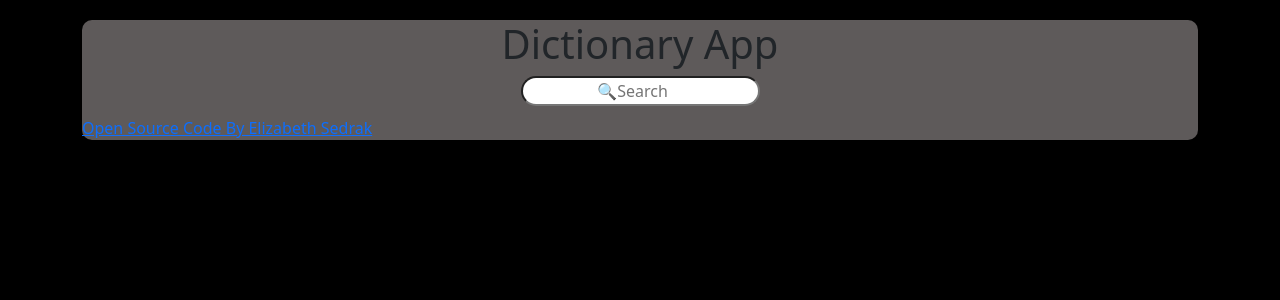
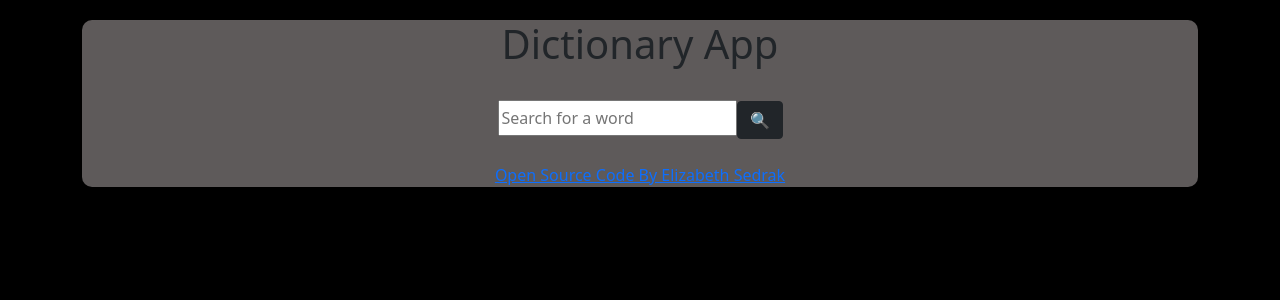
Before and after one commit to ESedrak/dictionary-app, a React (Create React App) app: page / in a window 1280 px wide. Shown: the top 300 px of the page. Built offline with nearby package versions, Linux system fonts and the light colour scheme.

Commit message:
Changed searchBar and footer CSS

```diff
--- a/src/Dictionary.css
+++ b/src/Dictionary.css
@@ -10,16 +10,16 @@
   transition: 2s;
 }
 
-.Dictionary input {
-  margin: 0 auto;
-  margin-bottom: 10px;
-  display: block;
-  border-radius: 30px;
-  max-width: 100%;
+.Dictionary .searchBar {
   text-align: center;
+  padding: 20px;
 }
 
 .Dictionary section:hover {
   background-color: blue;
   transform: scale(1.1);
 }
+
+.Dictionary input {
+  line-height: 30px;
+}
--- a/src/Dictionary.js
+++ b/src/Dictionary.js
@@ -28,11 +28,20 @@ export default function Dictionary() {
     <div className="Dictionary">
       <spam className="searchBar">
         <form onSubmit={handleSearch}>
-          <input
-            type="search"
-            onChange={keywordChange}
-            placeholder="🔍Search"
-          ></input>
+          <span>
+            <input
+              type="search"
+              onChange={keywordChange}
+              placeholder="Search for a word  "
+            ></input>
+            <button
+              type="button"
+              className="btn btn-dark"
+              onClick={handleSearch}
+            >
+              🔍
+            </button>
+          </span>
         </form>
       </spam>
       <Results results={results} />
--- /dev/null
+++ b/src/Footer.css
@@ -0,0 +1,7 @@
+.Footer {
+  text-align: center;
+}
+
+a {
+  text-decoration-line: none;
+}
--- a/src/Footer.js
+++ b/src/Footer.js
@@ -1,4 +1,5 @@
 import React from "react";
+import "./Footer.css";
 
 export default function Footer() {
   return (
```
